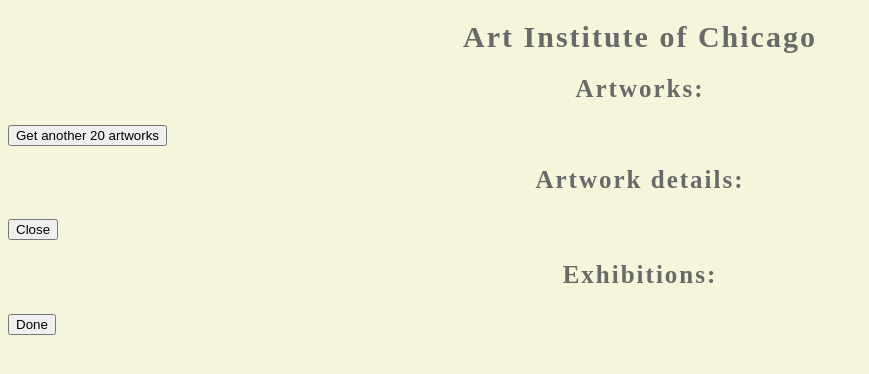
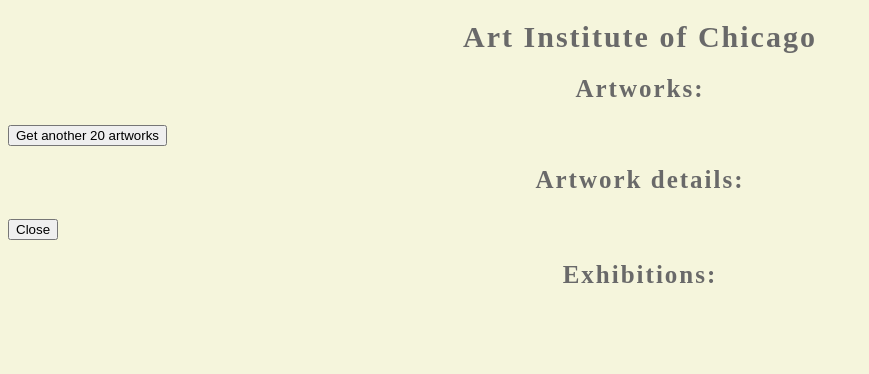
Before and after one commit to MariaZasypkina/My-Open-API-Project, a plain HTML site: page index.html in a window 1280 px wide. Shown: the whole page, without its empty margins (0-869 px from the left). Drawn offline with Linux system fonts and the light colour scheme; no server answers; a web font is replaced by a local one.

Commit message:
button done removed

```diff
--- a/index.html
+++ b/index.html
@@ -44,7 +44,6 @@
             <h4></h4>
             <p></p>
             <ul id="exhibition-details"></ul>
-            <button id="done-button">Done</button>
     </section>
 
     <script src="js/index.js"></script>
```
